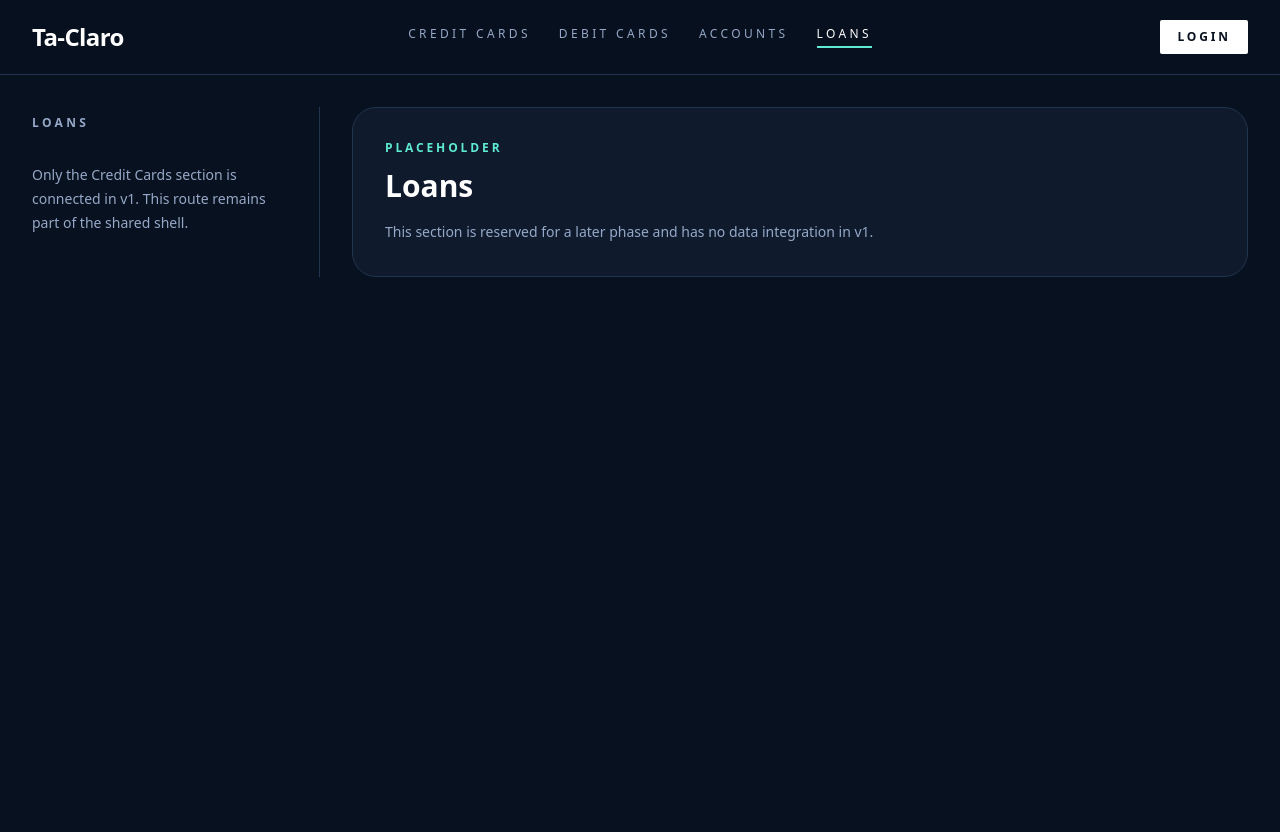
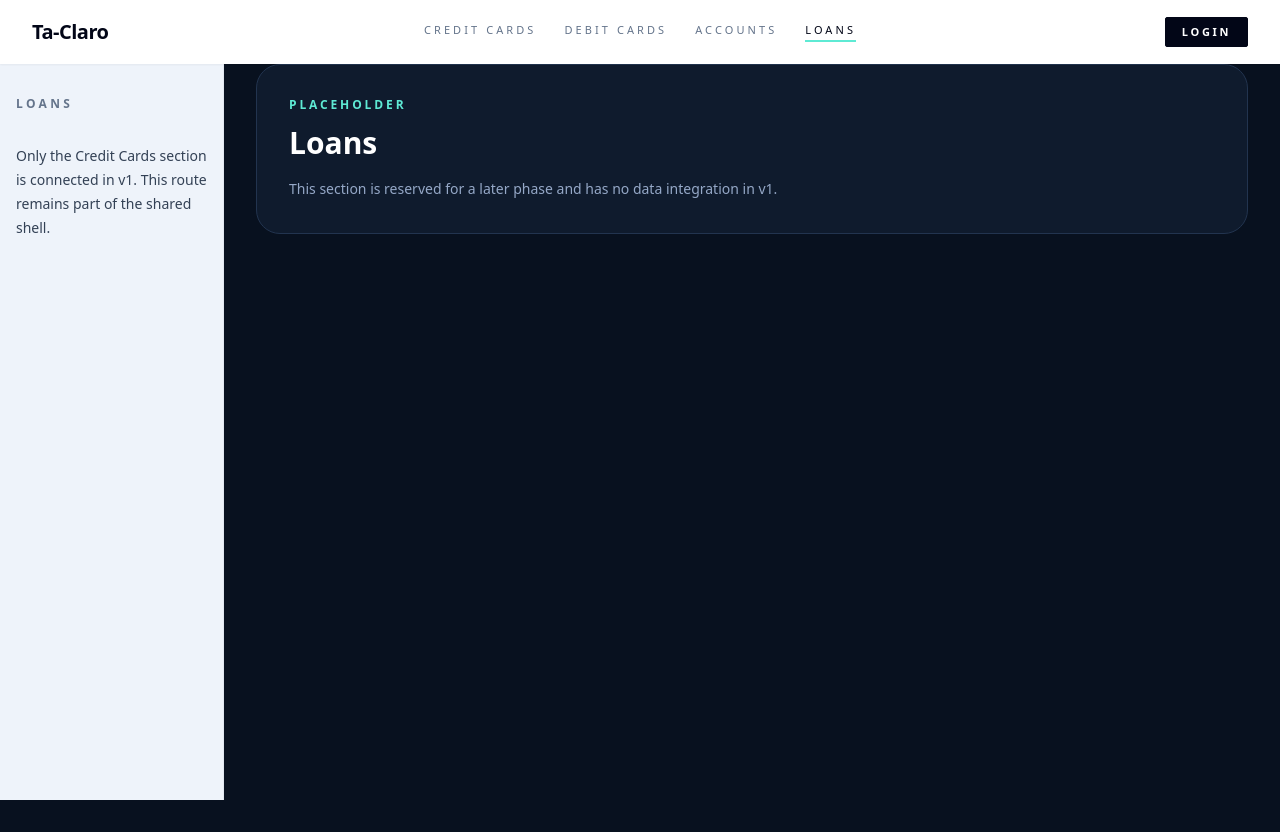
Before and after one commit to aep5142/ta-claro, a Next.js app in the folder front/: page /loans in a window 1280 px wide. Before the commit the page ends 800 px from the top, so only its background shows below. Built offline with nearby package versions, Linux system fonts and the light colour scheme.

Commit message:
front: refine shell and dashboard tooltips

```diff
--- a/front/components/app-shell.tsx
+++ b/front/components/app-shell.tsx
@@ -12,10 +12,10 @@ type AppShellProps = {
 export function AppShell({ children, section, activeOperation }: AppShellProps) {
   return (
     <div className="min-h-screen bg-surface">
-      <header className="border-b border-border bg-surface/95 backdrop-blur">
-        <div className="grid w-full grid-cols-[minmax(0,1fr)_auto_minmax(0,1fr)] items-center gap-4 px-4 py-5 sm:px-6 lg:px-8">
+      <header className="sticky top-0 z-50 h-16 bg-white text-slate-950 shadow-sm">
+        <div className="grid h-16 w-full grid-cols-[minmax(0,1fr)_auto_minmax(0,1fr)] items-center gap-4 px-4 sm:px-6 lg:px-8">
           <Link href="/credit-cards/purchases?view=volume" className="justify-self-start">
-            <p className="text-2xl font-semibold tracking-tight text-white">Ta-Claro</p>
+            <p className="text-xl font-semibold tracking-tight text-slate-950">Ta-Claro</p>
           </Link>
 
           <nav className="flex flex-wrap items-center justify-center gap-7">
@@ -27,10 +27,8 @@ export function AppShell({ children, section, activeOperation }: AppShellProps)
                   key={item.slug}
                   href={item.href}
                   className={cn(
-                    "border-b-2 pb-1 text-xs font-medium uppercase tracking-[0.28em] transition",
-                    isActive
-                      ? "border-brand text-white"
-                      : "border-transparent text-muted hover:text-white"
+                    "border-b-2 pb-0.5 text-[11px] font-medium uppercase tracking-[0.28em] transition",
+                    isActive ? "border-brand text-slate-950" : "border-transparent text-slate-500 hover:text-slate-950"
                   )}
                 >
                   {item.label}
@@ -42,7 +40,7 @@ export function AppShell({ children, section, activeOperation }: AppShellProps)
           <div className="justify-self-end">
             <button
               type="button"
-              className="rounded-sm border border-white/20 bg-white px-4 py-2 text-xs font-semibold uppercase tracking-[0.24em] text-surface transition hover:bg-brand hover:text-white"
+              className="rounded-sm border border-slate-950 bg-slate-950 px-4 py-1.5 text-[11px] font-semibold uppercase tracking-[0.24em] text-white transition hover:bg-brand hover:text-white"
             >
               Login
             </button>
@@ -50,11 +48,11 @@ export function AppShell({ children, section, activeOperation }: AppShellProps)
         </div>
       </header>
 
-      <div className="flex w-full flex-col gap-8 px-4 py-8 sm:px-6 lg:px-8 lg:flex-row">
-        <aside className="w-full shrink-0 border-border lg:w-72 lg:border-r lg:pr-8">
+      <div className="flex w-full flex-col pb-8 lg:flex-row">
+        <aside className="w-full shrink-0 bg-[#eef3fa] px-4 py-6 lg:sticky lg:top-16 lg:h-[calc(100vh-4rem)] lg:w-56 lg:self-start lg:overflow-y-auto lg:border-r lg:border-slate-200 lg:px-4 lg:pr-4">
           <CreditCardSidebar section={section} activeOperation={activeOperation} />
         </aside>
-        <main className="min-w-0 flex-1">{children}</main>
+        <main className="min-w-0 flex-1 px-4 pt-8 sm:px-6 lg:px-8 lg:pt-0">{children}</main>
       </div>
     </div>
   );
--- a/front/components/credit-card-sidebar.tsx
+++ b/front/components/credit-card-sidebar.tsx
@@ -20,7 +20,7 @@ export function CreditCardSidebar({ section, activeOperation }: CreditCardSideba
   return (
     <div className="py-2">
       <div className="mb-8">
-        <h2 className="text-xs font-semibold uppercase tracking-[0.28em] text-muted">{sectionTitle}</h2>
+        <h2 className="text-xs font-semibold uppercase tracking-[0.28em] text-slate-500">{sectionTitle}</h2>
       </div>
 
       {section === "credit-cards" ? (
@@ -36,9 +36,7 @@ export function CreditCardSidebar({ section, activeOperation }: CreditCardSideba
                 }`}
                 className={cn(
                   "block border-l-2 pl-4 text-[15px] transition",
-                  isActive
-                    ? "border-brand text-white"
-                    : "border-transparent text-muted hover:text-white"
+                  isActive ? "border-brand font-semibold text-slate-950" : "border-transparent text-slate-700 hover:text-slate-950"
                 )}
               >
                 <span>{item.label}</span>
@@ -47,7 +45,7 @@ export function CreditCardSidebar({ section, activeOperation }: CreditCardSideba
           })}
         </div>
       ) : (
-        <div className="max-w-[18rem] text-sm leading-6 text-muted">
+        <div className="max-w-[18rem] text-sm leading-6 text-slate-700">
           Only the Credit Cards section is connected in v1. This route remains part of the shared shell.
         </div>
       )}
--- a/front/components/credit-cards-dashboard.tsx
+++ b/front/components/credit-cards-dashboard.tsx
@@ -472,7 +472,21 @@ export function CreditCardsDashboard({
     }
 
     if (viewKey === "operations-per-active-card") {
-      return selectedRows;
+      const systemCurrentValue = calculateOperationsPerActiveCardSystemValue(latestMonthRows as CreditCardMetricRow[]);
+      const systemStartValue = calculateOperationsPerActiveCardSystemValue(firstMonthRows as CreditCardMetricRow[]);
+
+      return systemCurrentValue === null
+        ? selectedRows
+        : [
+            {
+              institutionCode: "total",
+              institutionName: "System",
+              currentValue: systemCurrentValue,
+              share: null,
+              vsStart: calculateVsStart(systemStartValue, systemCurrentValue, startMonth === latestLoadedMonth),
+            },
+            ...selectedRows,
+          ];
     }
 
     if (viewKey === "average-ticket") {
@@ -567,7 +581,7 @@ export function CreditCardsDashboard({
   }
 
   return (
-    <section className="space-y-10">
+    <section className="space-y-10 pt-6 lg:pt-8">
       <div className="border-b border-border pb-8">
         <div className="max-w-4xl">
           <p className="text-xs font-semibold uppercase tracking-[0.28em] text-brand">Chilean banking · monthly series</p>
@@ -652,10 +666,11 @@ export function CreditCardsDashboard({
             </div>
 
             <div className="flex flex-nowrap items-center gap-2 pb-1">
-              {(isOperationsRateDashboard ? operationsRateViews : chartViews).map((item) => (
+              {(isOperationsRateDashboard ? operationsRateViews : chartViews).map((item, index, items) => (
                 <MetricTabButton
                   key={item.key}
                   active={viewKey === item.key}
+                  tooltipAlign={index === items.length - 1 ? "right" : "center"}
                   label={item.label}
                   description={
                     !isOperationsRateDashboard
@@ -719,7 +734,7 @@ export function CreditCardsDashboard({
                   <th className="py-4 pr-6">Bank</th>
                   <th className="py-4 pr-6 text-right">{activeMetric.label}</th>
                   {shouldShowShareColumn ? <th className="py-4 pr-6 text-right">Share</th> : null}
-                  <th className="py-4 text-right">v/s MM/YY</th>
+                  <th className="py-4 text-right">v/s {formatMonthLabel(endMonth)}</th>
                 </tr>
               </thead>
               <tbody>
@@ -819,12 +834,14 @@ function ControlCard({ label, children }: { label: React.ReactNode; children: Re
 
 function MetricTabButton({
   active,
+  tooltipAlign,
   label,
   description,
   unitLabel,
   onClick,
 }: {
   active: boolean;
+  tooltipAlign?: "center" | "right";
   label: string;
   description: string;
   unitLabel: string;
@@ -847,7 +864,12 @@ function MetricTabButton({
           <span className="inline-flex h-4 w-4 items-center justify-center rounded-full border border-current/30 text-[10px] font-semibold leading-none text-current transition group-hover/tab:border-brand/60 group-hover/tab:text-white group-focus-visible/tab:border-brand/60 group-focus-visible/tab:text-white">
             i
           </span>
-          <span className="pointer-events-none absolute left-1/2 bottom-full z-30 mb-2 hidden w-80 max-w-[90vw] -translate-x-1/2 whitespace-normal break-words rounded-2xl border border-border bg-[#07101c] p-3 text-left text-xs leading-5 text-muted shadow-2xl group-hover/info:block group-focus-visible/info:block">
+          <span
+            className={cn(
+              "pointer-events-none absolute bottom-full z-30 mb-2 hidden w-80 max-w-[90vw] whitespace-normal break-words rounded-2xl border border-border bg-[#07101c] p-3 text-left text-xs leading-5 text-muted shadow-2xl group-hover/info:block group-focus-visible/info:block",
+              tooltipAlign === "right" ? "right-0" : "left-1/2 -translate-x-1/2"
+            )}
+          >
             <span className="block text-sm font-semibold text-white">{label}</span>
             <span className="mt-1 block">{description}</span>
             {unitLabel ? <span className="mt-1 block text-xs italic text-brand">{unitLabel}</span> : null}
@@ -905,6 +927,19 @@ function calculateSystemAverage(rows: Array<CreditCardMetricRow | OperationsRate
   return totals.transactions > 0 ? (totals.volume * 1_000_000) / totals.transactions : null;
 }
 
+function calculateOperationsPerActiveCardSystemValue(rows: CreditCardMetricRow[]) {
+  const totals = rows.reduce(
+    (accumulator, row) => {
+      accumulator.transactions += Number(row.transaction_count);
+      accumulator.activeCards += Number(row.total_active_cards ?? 0);
+      return accumulator;
+    },
+    { transactions: 0, activeCards: 0 }
+  );
+
+  return totals.activeCards > 0 ? totals.transactions / totals.activeCards : null;
+}
+
 function calculateOperationsRateSystemValue(rows: OperationsRateMetricRow[], viewKey: OperationsRateViewKey) {
   const totals = rows.reduce(
     (accumulator, row) => {
```
